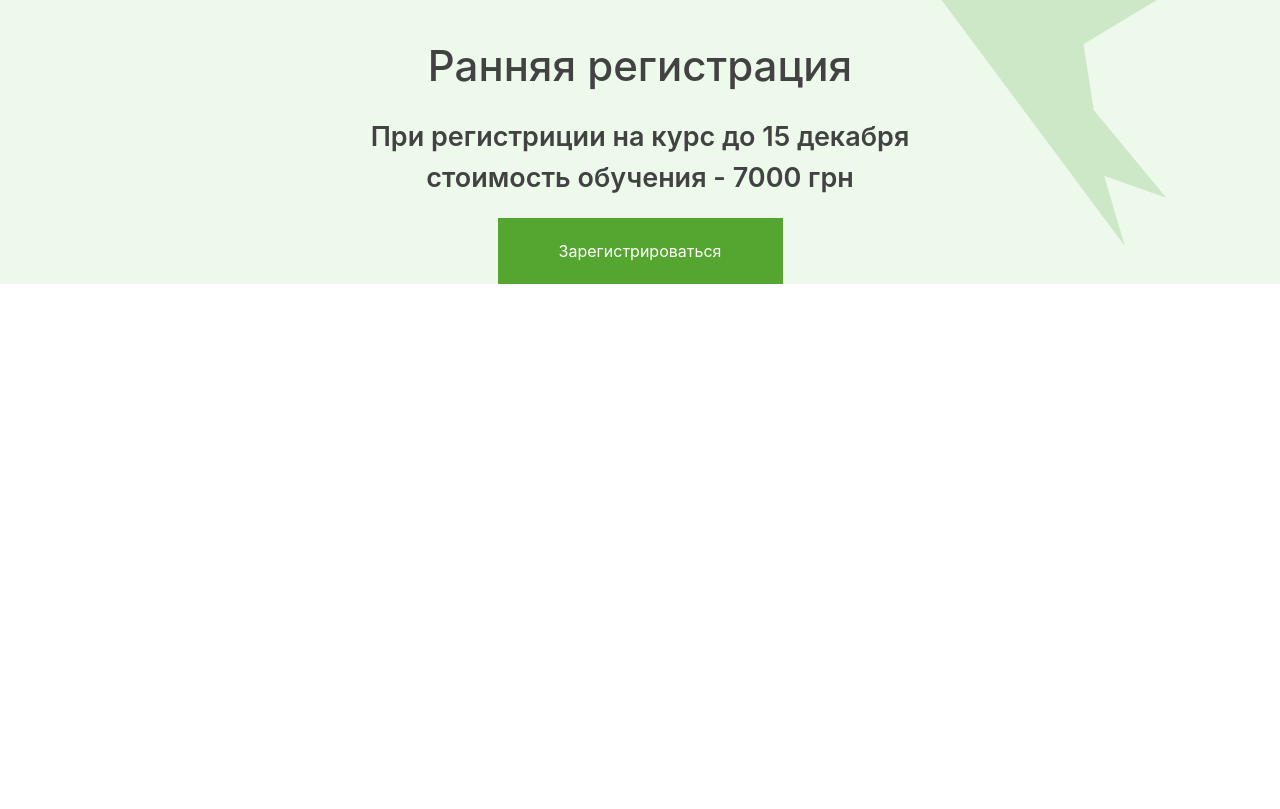
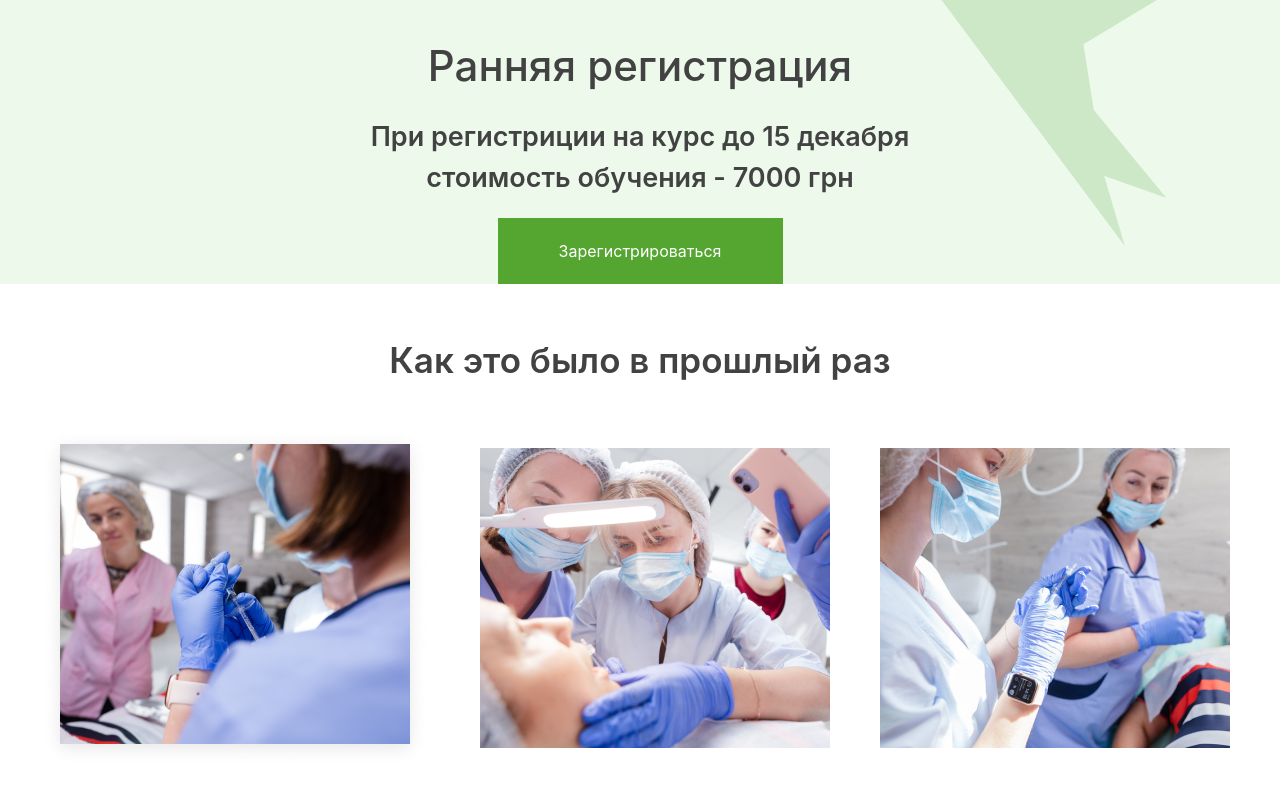
Before and after one commit to JM-2007-07/Home-Work-MFM, a website: page index.html in a window 1280 px wide. Shown: the part 3939-4748 px from the top of the page. Before the commit the page ends 4223 px from the top, so only its background shows below. Drawn offline with nearby package versions, Linux system fonts and the light colour scheme; files that its build step writes are made by us from their sources.

Commit message:
i have finished section

```diff
--- a/index.html
+++ b/index.html
@@ -188,6 +188,25 @@
                     </div>
                 </div>
             </section>
+            <section class="max-w-350 m-auto mt-[50px]">
+                <div>
+                    <h1 class="text-center text-[35px] text-[#424242] font-[600]">Как это было в прошлый раз</h1>
+                </div>
+                <div class="overflow-x-auto flex items-center justify-between p-[40px] gap-[50px]">
+                    <div class="shrink-0">
+                        <img src="./iamge/Rectangle 132.png" alt="">
+                    </div>
+                    <div class="shrink-0">
+                        <img src="./iamge/Rectangle 134.png" alt="">
+                    </div>
+                    <div class="shrink-0">
+                        <img src="./iamge/Rectangle 133.png" alt="">
+                    </div>
+                    <div class="shrink-0">
+                        <img src="./iamge/Rectangle 132 (1).png" alt="">
+                    </div>
+                </div>
+            </section>
         </main>
 </body>
 </html>
```
Also changed, not shown: iamge/Rectangle 132 (1).png (added), iamge/Rectangle 132.png (added), iamge/Rectangle 133.png (added), iamge/Rectangle 134.png (added).
